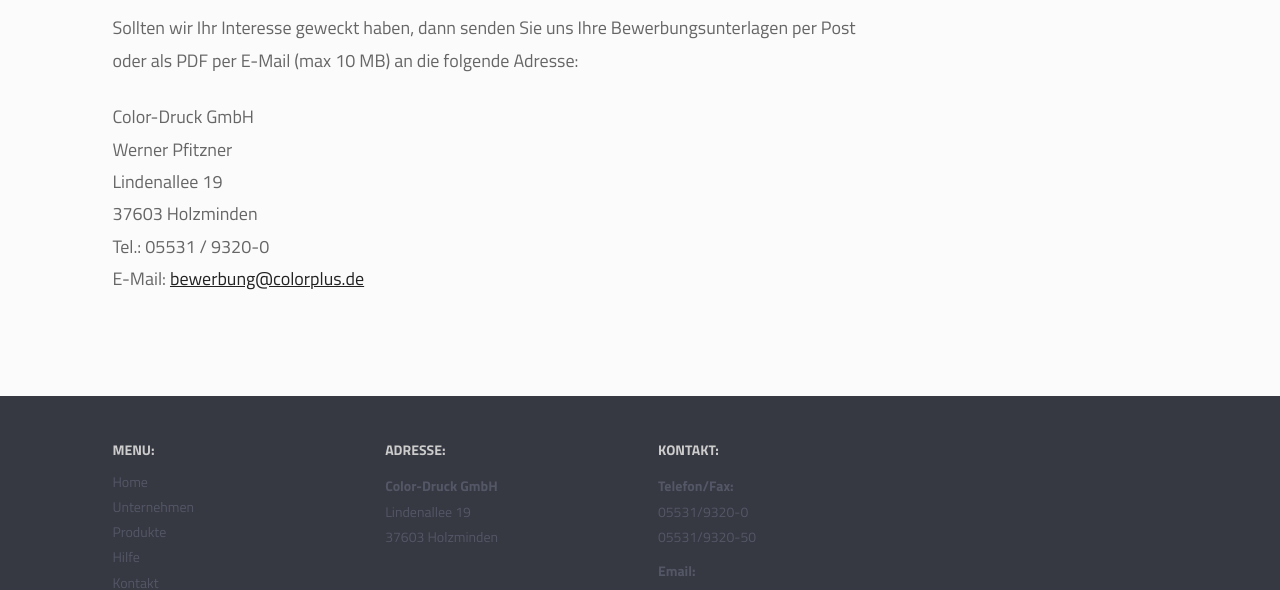
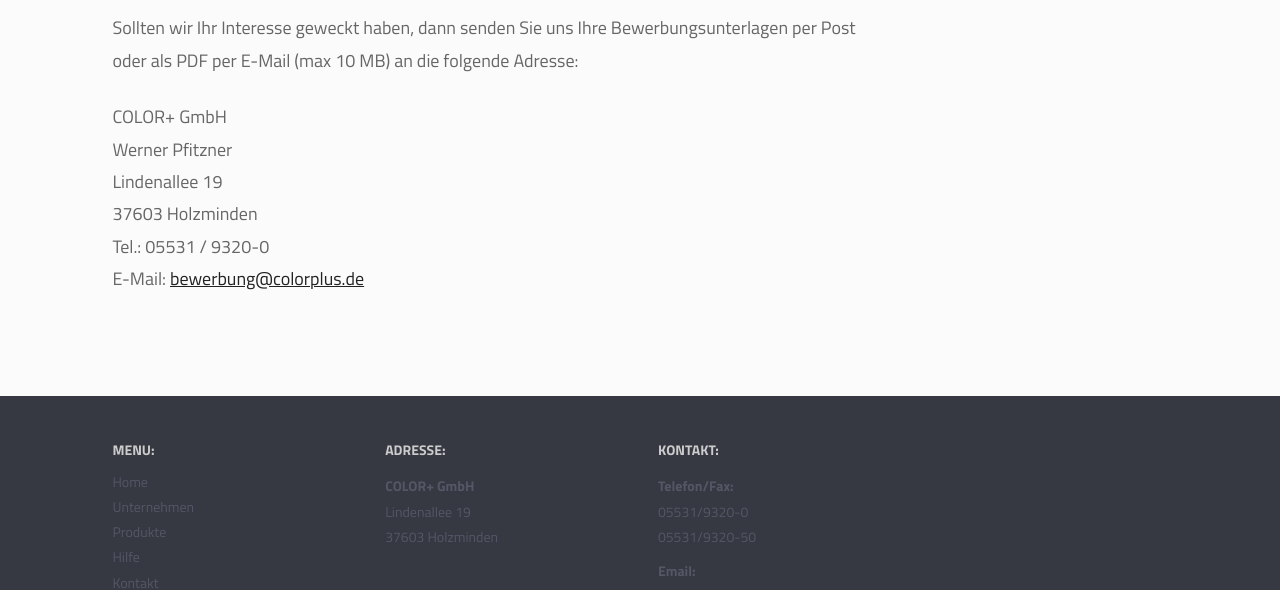
Before and after one commit to colorplusWeb/colorplus.de, a Jekyll site: the page built from _pages/karriere/index.html, in a window 1280 px wide and 900 px high, scrolled down 2601 px. Shown: the part 227-817 px from the top of the window. Built offline with Jekyll 4.4.1, drawn with Linux system fonts in a browser that asks for light colours.

Commit message:
Color-Druck GmbH --> COLOR+ GmbH

```diff
--- a/_includes/footer.html
+++ b/_includes/footer.html
@@ -16,7 +16,7 @@
                 <div class="widget column three">
                     <h4>Adresse:</h4>
                     <dl>
-                        <dt>Color-Druck GmbH</dt>
+                        <dt>COLOR+ GmbH</dt>
                         <dd>Lindenallee 19</dd>
                         <dd>37603 Holzminden</dd>
                     </dl>
--- a/_pages/karriere/index.html
+++ b/_pages/karriere/index.html
@@ -92,7 +92,7 @@
                       Sollten wir Ihr Interesse geweckt haben, dann senden Sie uns Ihre Bewerbungsunterlagen
                       per Post oder als PDF per E-Mail (max 10 MB) an die folgende Adresse: </p>
                     <p>
-                        Color-Druck GmbH </br>
+                        COLOR+ GmbH </br>
                         Werner Pfitzner  </br>
                         Lindenallee 19 </br>
                         37603 Holzminden </br>
--- a/_pages/kontakt/impressum.html
+++ b/_pages/kontakt/impressum.html
@@ -12,7 +12,7 @@
                             <h1>Impressum</h1>
 
                             <p>
-                                <strong>Color-Druck GmbH</strong> <br>
+                                <strong>COLOR+ GmbH</strong> <br>
                                 Lindenallee 19 <br>
                                 37603 Holzminden <br>
                                 Telefon: 05531/9320-0 <br>
```
